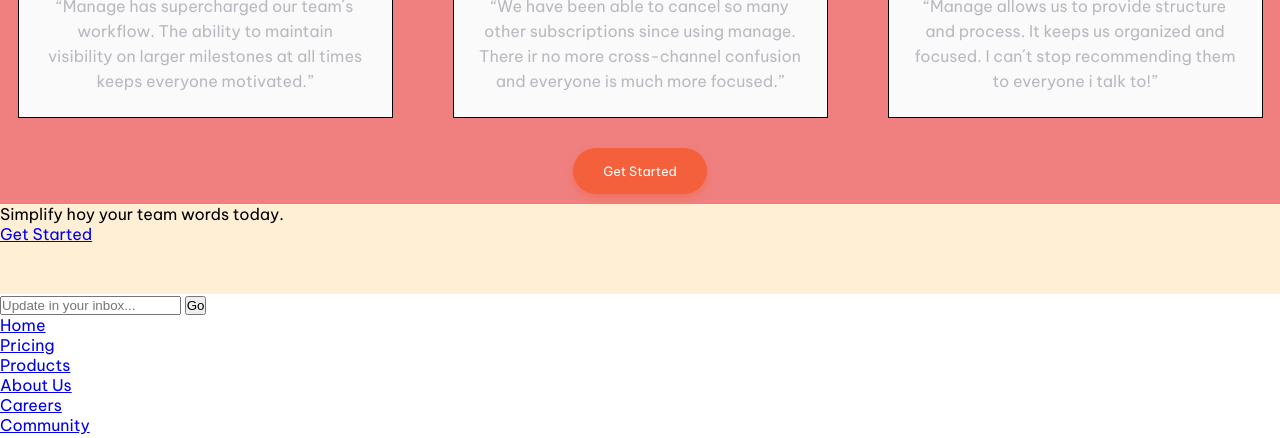
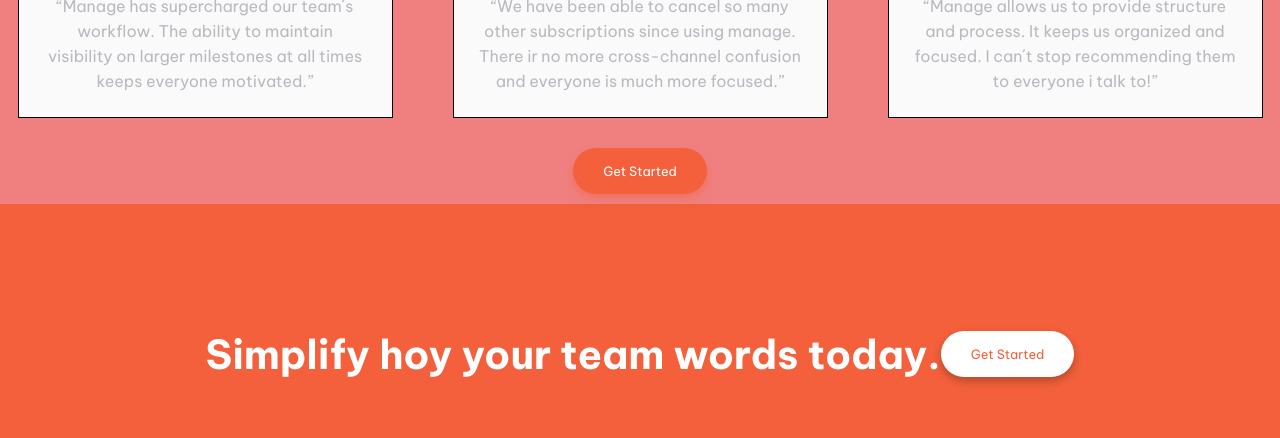
Before and after one commit to Rociojc/Frontend, a plain HTML site: page trabajo_final/Jimenez_Rocio/index.html in a window 1280 px wide. Shown: the part 1169-1607 px from the top of the page. Drawn offline with Linux system fonts and the light colour scheme.

Commit message:
Se incluyen los estilos del main

```diff
--- a/trabajo_final/Jimenez_Rocio/css/style.css
+++ b/trabajo_final/Jimenez_Rocio/css/style.css
@@ -56,7 +56,7 @@ body {
     background-color: papayawhip;
 
     width: 100%;
-    padding: 50px 0;
+    padding: 50px 0 0;
 }
 .main-intro {
     background-color: palegreen; /*Quitar cuando acabe*/
@@ -178,3 +178,35 @@ body {
     color: var(--Grayish-blue);
     line-height: 25px;
 }
+/*Estilos de la cuarta seccion del main*/
+.main-unirse {
+    background-color: var(--bright-red);
+    width: 100%;
+    height: 300px;
+    padding: 25px;
+    display: flex;
+    flex-wrap: wrap;
+    justify-content: center;
+    align-items: center;
+}
+.main-unirse__texto {
+    font-size: 2.5rem;
+    font-weight: bold;
+    color: var(--white);
+    text-align: center;
+}
+.main-unirse__boton--color {
+    background-color: var(--white);
+    color: var(--bright-red);
+    box-shadow: 0 4px 8px rgba(0, 0, 0, 0.25);
+    margin-top: 0;
+}
+
+/*Estilos del contenedor foorder*/
+.contenedor-footer {
+    background-color: var(--dark-blue);
+    padding: 25px;
+}
+.contenedor-footer__logo {
+
+}
--- a/trabajo_final/Jimenez_Rocio/index.html
+++ b/trabajo_final/Jimenez_Rocio/index.html
@@ -79,7 +79,9 @@
         </section>
         <section class="main-unirse">
             <p class="main-unirse__texto">Simplify hoy your team words today.</p>
-            <a class="main-unirse__boton" href="#">Get Started</a>
+            <div class="main-unirse__boton">
+                <a class="main-unirse__boton--color boton" href="#">Get Started</a>
+            </div>
         </section>
     </main>
 
@@ -114,7 +116,7 @@
                 <img src="./img/icon-instagram.svg" alt="icon-instagram">
             </i>
         </div>
-        <img class="contenedor-footer__logo" src="./img/logo.svg" alt="imagen-logo">
+        <img class="contenedor-footer__logo" src="./img/Logo_blanco.svg" alt="imagen-logo">
         <p class="contenedor-footer__derechos-autor">Copyright 2020. All Rights Reserved</p>
     </footer>
 </body>
```
Also changed, not shown: trabajo_final/Jimenez_Rocio/img/Logo_blanco.svg (added).
